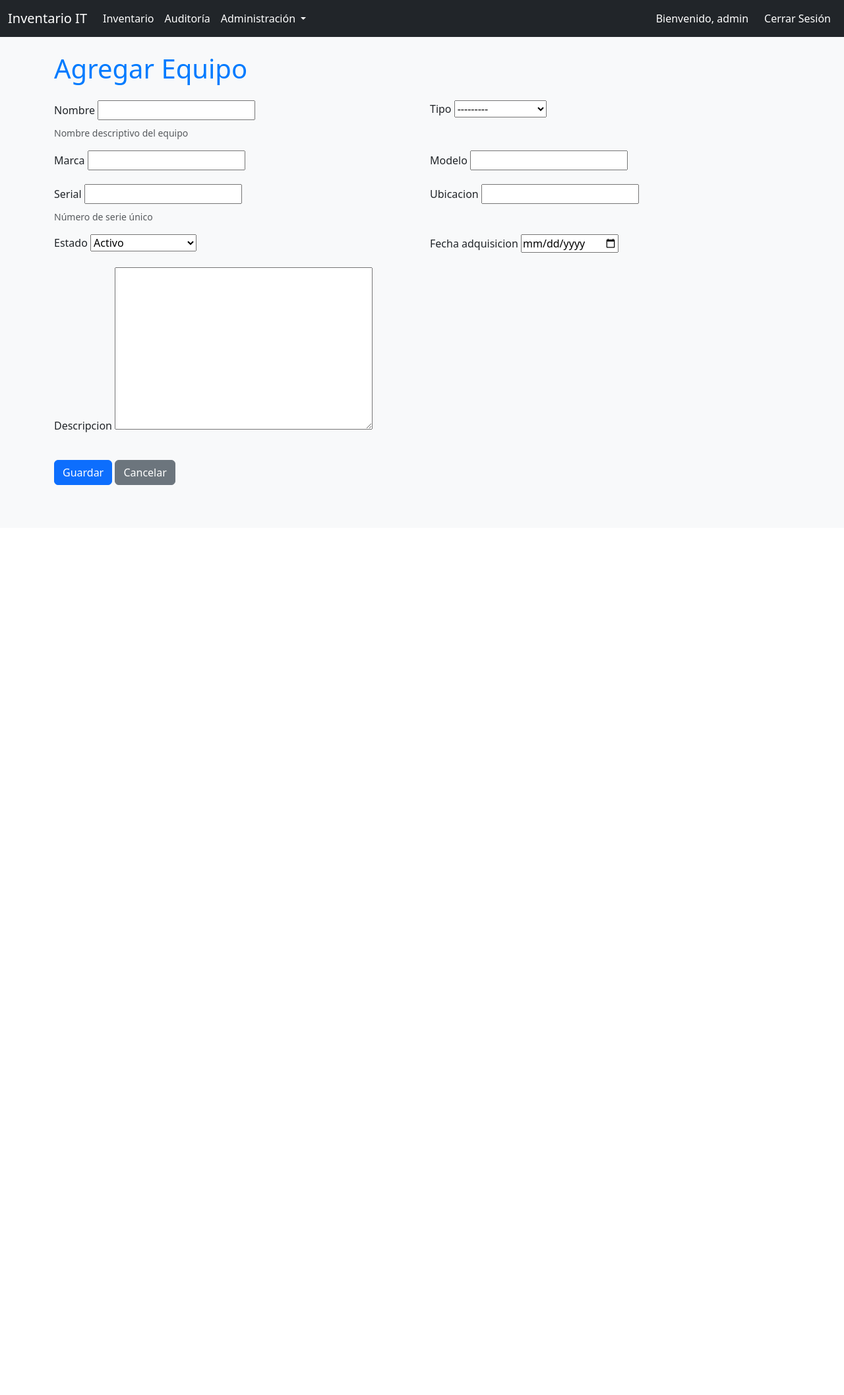
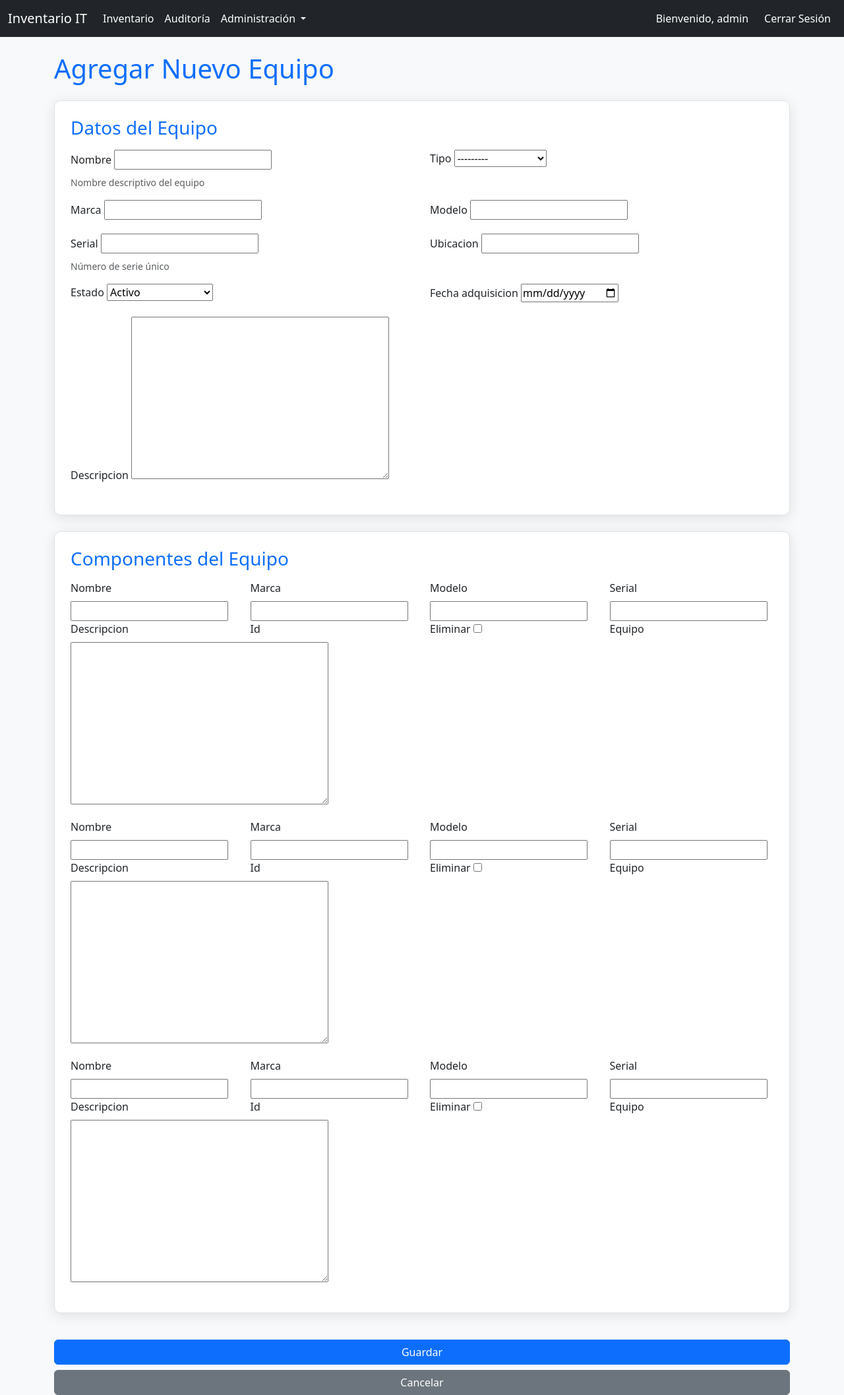
Before and after one commit to yoanmcruz/inventario_it, a Django app: page /inventario/agregar/ in a window 1280 px wide. Shown: the whole page at 66% size. Before the commit the page ends 735 px from the top, so only its background shows below. Run offline with Django 5.2, Linux system fonts and the light colour scheme; a user stored in the database is signed in.

Commit message:
Agregado Manejo de Componentes

```diff
--- a/inventario/forms.py
+++ b/inventario/forms.py
@@ -4,6 +4,7 @@ from .models import Equipo, Componente
 class EquipoForm(forms.ModelForm):
     class Meta:
         model = Equipo
+        #fields = '__all__'
         fields = ['nombre', 'tipo', 'marca', 'modelo', 'serial', 'ubicacion', 'estado', 'fecha_adquisicion', 'descripcion']
         widgets = {
             'fecha_adquisicion': forms.DateInput(attrs={'type': 'date'}),
@@ -12,4 +13,4 @@ class EquipoForm(forms.ModelForm):
 class ComponenteForm(forms.ModelForm):
     class Meta:
         model = Componente
-        fields = ['nombre', 'serial', 'descripcion']
+        fields = ['nombre', 'marca', 'modelo', 'serial', 'descripcion']
--- a/inventario/models.py
+++ b/inventario/models.py
@@ -35,6 +35,8 @@ class Equipo(models.Model):
 class Componente(models.Model):
     equipo = models.ForeignKey(Equipo, on_delete=models.CASCADE, related_name='componentes')
     nombre = models.CharField(max_length=150)
+    marca = models.CharField(max_length=100, blank=True, null=True)
+    modelo = models.CharField(max_length=100, blank=True, null=True)
     serial = models.CharField(max_length=150, unique=True, blank=True, null=True)
     descripcion = models.TextField(blank=True, null=True)
 
--- a/inventario/views.py
+++ b/inventario/views.py
@@ -1,9 +1,11 @@
 from django.shortcuts import render, get_object_or_404, redirect
 from django.contrib.auth.decorators import login_required, user_passes_test
 from django.db.models import Q
-from .models import Equipo
-from .forms import EquipoForm
+from .models import Equipo, Componente
+from .forms import EquipoForm, ComponenteForm
+from django.forms import inlineformset_factory
 from bitacora.models import Auditoria, RegistroBitacora
+from django.contrib import messages
 #from .resources import EquipoResource
 from django.http import HttpResponse
 import openpyxl
@@ -12,6 +14,8 @@ from django.template.loader import get_template
 from django.template.loader import render_to_string
 from weasyprint import HTML
 
+# Formset para el modelo Componente
+ComponenteFormSet = inlineformset_factory(Equipo, Componente, form=ComponenteForm, extra=3, can_delete=True)
 
 def es_admin(user):
     return user.is_staff
@@ -40,13 +44,37 @@ def detalle_equipo(request, pk):
 def agregar_equipo(request):
     if request.method == 'POST':
         form = EquipoForm(request.POST)
-        if form.is_valid():
-            equipo = form.save()
-            Auditoria.objects.create(usuario=request.user, accion=f"Se creó el equipo: {equipo.nombre}")
+        formset = ComponenteFormSet(request.POST, instance=Equipo())
+        if form.is_valid() and formset.is_valid():
+            equipo = form.save(commit=False)
+            equipo.save()
+
+            # Asocia el formset con el nuevo equipo
+            formset.instance = equipo
+            formset.save()
+
+            Auditoria.objects.create(usuario=request.user, accion=f"Se creó un nuevo equipo: {equipo.nombre}")
+            messages.success(request, "Equipo y sus componentes agregados exitosamente.")
             return redirect('lista_equipos')
     else:
         form = EquipoForm()
-    return render(request, 'inventario/form_equipo.html', {'form': form, 'titulo': 'Agregar Equipo'})
+        formset = ComponenteFormSet(instance=Equipo())
+
+    return render(request, 'inventario/form_equipo.html', {
+        'form': form,
+        'formset': formset,
+        'titulo': 'Agregar Nuevo Equipo'
+    })
+#def agregar_equipo(request):
+#    if request.method == 'POST':
+#        form = EquipoForm(request.POST)
+#        if form.is_valid():
+#            equipo = form.save()
+#            Auditoria.objects.create(usuario=request.user, accion=f"Se creó el equipo: {equipo.nombre}")
+#            return redirect('lista_equipos')
+#    else:
+#        form = EquipoForm()
+#    return render(request, 'inventario/form_equipo.html', {'form': form, 'titulo': 'Agregar Equipo'})
 
 @login_required
 @user_passes_test(es_admin)
--- a/templates/inventario/form_equipo.html
+++ b/templates/inventario/form_equipo.html
@@ -1,9 +1,11 @@
 {% extends 'base.html' %}
 {% block title %}{{ titulo }}{% endblock %}
 {% block content %}
-    <h1 class="mb-4">{{ titulo }}</h1>
-    <form method="post" class="needs-validation" novalidate>
-        {% csrf_token %}
+    <h1 class="text-primary mb-4">{{ titulo }}</h1>
+<form method="post" class="needs-validation" novalidate>
+    {% csrf_token %}
+    <div class="card card-futuristic p-4 mb-4">
+        <h3 class="text-primary mb-3">Datos del Equipo</h3>
         <div class="row">
             {% for field in form %}
                 <div class="col-md-6 mb-3">
@@ -18,7 +20,29 @@
                 </div>
             {% endfor %}
         </div>
+    </div>
+
+    <div class="card card-futuristic p-4 mb-4">
+        <h3 class="text-primary mb-3">Componentes del Equipo</h3>
+        {{ formset.management_form }}
+        {% for subform in formset %}
+            <div class="row mb-3">
+                {% for field in subform %}
+                    <div class="col-md-3">
+                        <label for="{{ field.id_for_label }}" class="form-label">{{ field.label }}</label>
+                        {{ field }}
+                        {% if field.errors %}
+                            <div class="invalid-feedback d-block">{{ field.errors }}</div>
+                        {% endif %}
+                    </div>
+                {% endfor %}
+            </div>
+        {% endfor %}
+    </div>
+
+    <div class="d-grid gap-2">
         <button type="submit" class="btn btn-primary mt-3">Guardar</button>
-        <a href="{% url 'lista_equipos' %}" class="btn btn-secondary mt-3">Cancelar</a>
-    </form>
+        <a href="{% url 'lista_equipos' %}" class="btn btn-secondary">Cancelar</a>
+    </div>
+</form>
 {% endblock %}
```
Also changed, not shown: promt.txt (added, +24 -0 lines), db.sqlite3, inventario/migrations/0002_componente_marca_componente_modelo.py (added).
